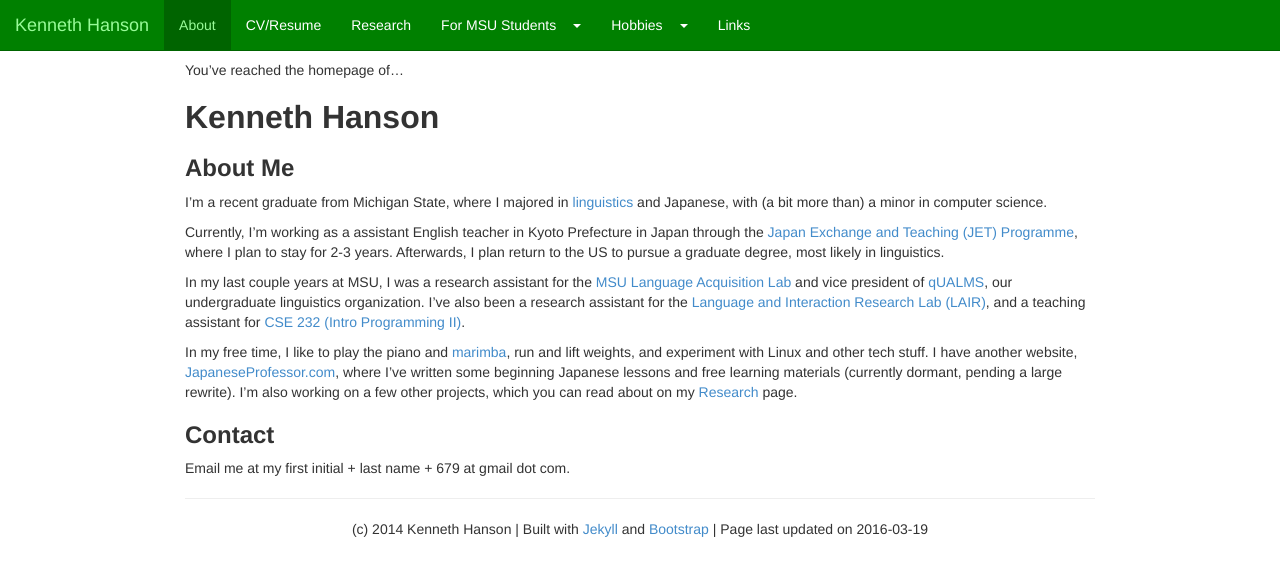
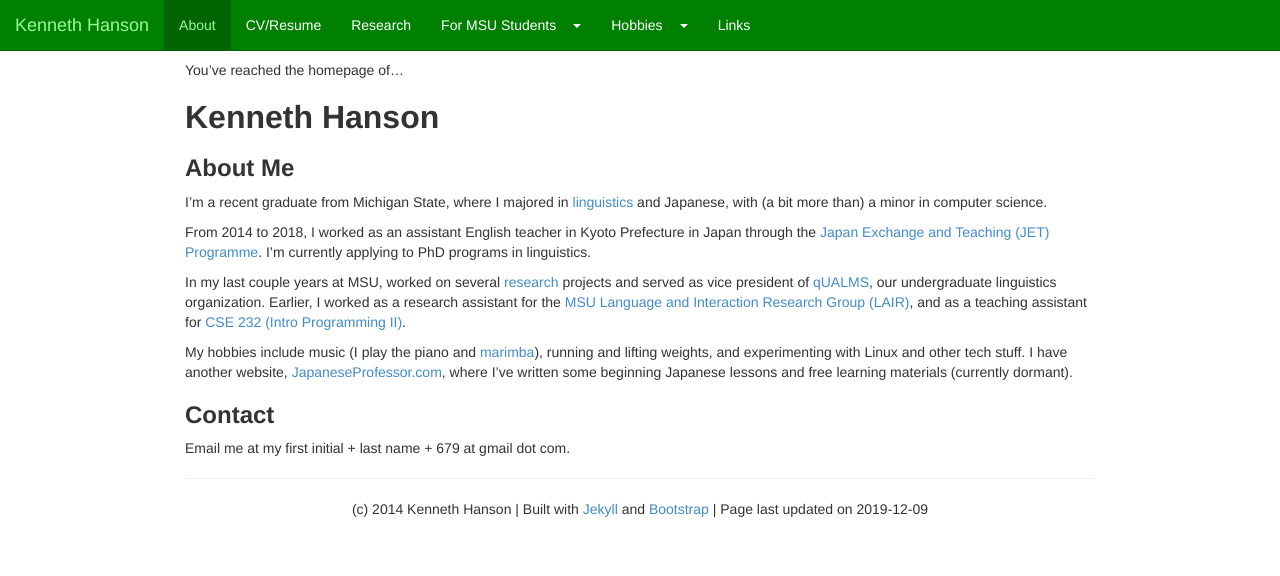
Before and after one commit to khanson679/khanson679.github.io, a Jekyll site: the page built from index.md, in a window 1280 px wide. Shown: the top 576 px of the page. Built offline with Jekyll 4.4.1, drawn with Linux system fonts in a browser that asks for light colours; nearby versions of some CDN libraries.

Commit message:
Update bio.

```diff
--- a/index.md
+++ b/index.md
@@ -1,7 +1,7 @@
 ---
 title: About
 layout: default
-date: 2016-03-19
+date: 2019-12-09
 ---
 
 You've reached the homepage of...
@@ -12,11 +12,11 @@ You've reached the homepage of...
 
 I'm a recent graduate from Michigan State, where I majored in [linguistics][] and Japanese, with (a bit more than) a minor in computer science.
 
-Currently, I'm working as a assistant English teacher in Kyoto Prefecture in Japan through the [Japan Exchange and Teaching (JET) Programme][jet], where I plan to stay for 2-3 years. Afterwards, I plan return to the US to pursue a graduate degree, most likely in linguistics.
+From 2014 to 2018, I worked as an assistant English teacher in Kyoto Prefecture in Japan through the [Japan Exchange and Teaching (JET) Programme][jet]. I'm currently applying to PhD programs in linguistics.
 
-In my last couple years at MSU, I was a research assistant for the [MSU Language Acquisition Lab][msu-acq] and vice president of [qUALMS][], our undergraduate linguistics organization. I've also been a research assistant for the [Language and Interaction Research Lab (LAIR)][lair], and a teaching assistant for [CSE 232 (Intro Programming II)][cse232].
+In my last couple years at MSU, worked on several [research][] projects and served as vice president of [qUALMS][], our undergraduate linguistics organization. Earlier, I worked as a research assistant for the [MSU Language and Interaction Research Group (LAIR)][lair], and as a teaching assistant for [CSE 232 (Intro Programming II)][cse232].
 
-In my free time, I like to play the piano and [marimba][], run and lift weights, and experiment with Linux and other tech stuff. I have another website, [JapaneseProfessor.com][jp], where I've written some beginning Japanese lessons and free learning materials (currently dormant, pending a large rewrite). I'm also working on a few other projects, which you can read about on my [Research][] page.
+My hobbies include music (I play the piano and [marimba][]), running and lifting weights, and experimenting with Linux and other tech stuff. I have another website, [JapaneseProfessor.com][jp], where I've written some beginning Japanese lessons and free learning materials (currently dormant).
 
 ## Contact
 
```
Also changed, not shown: other parts of index.md (+1 -2 lines).
